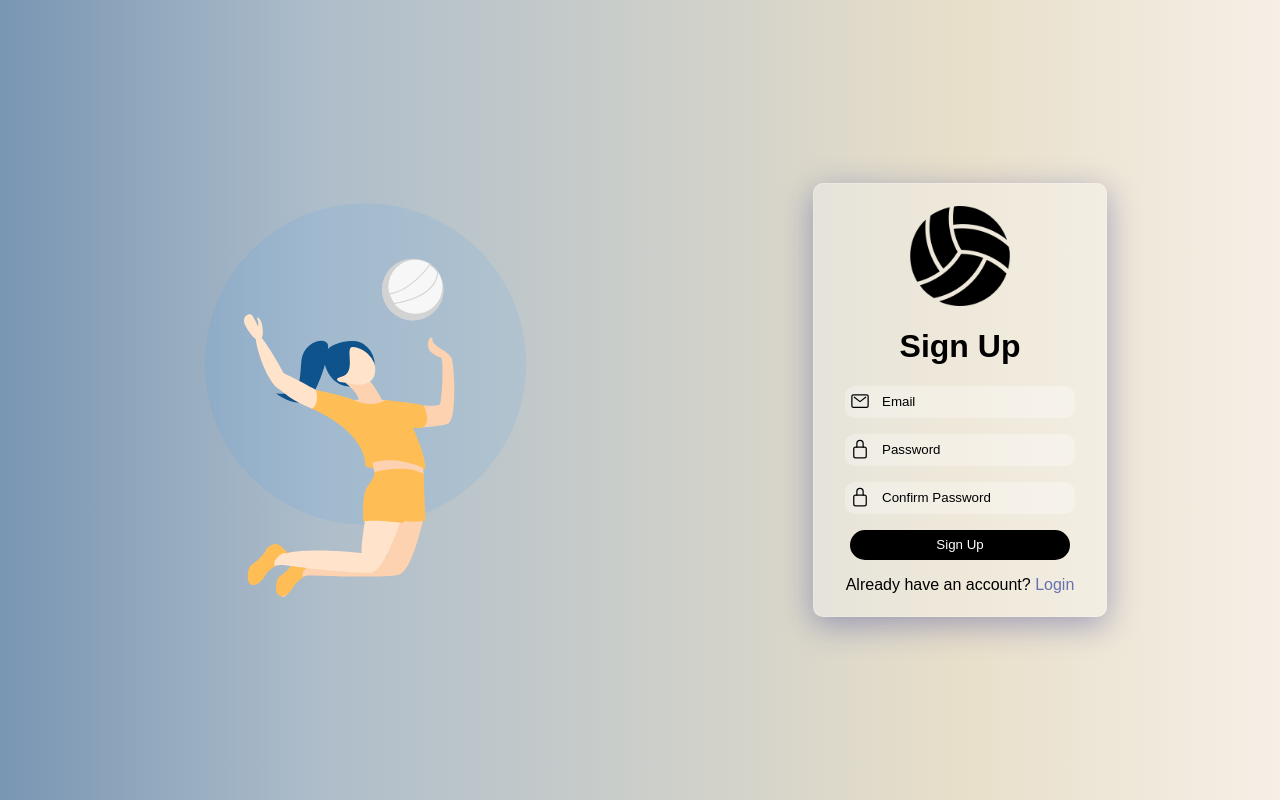
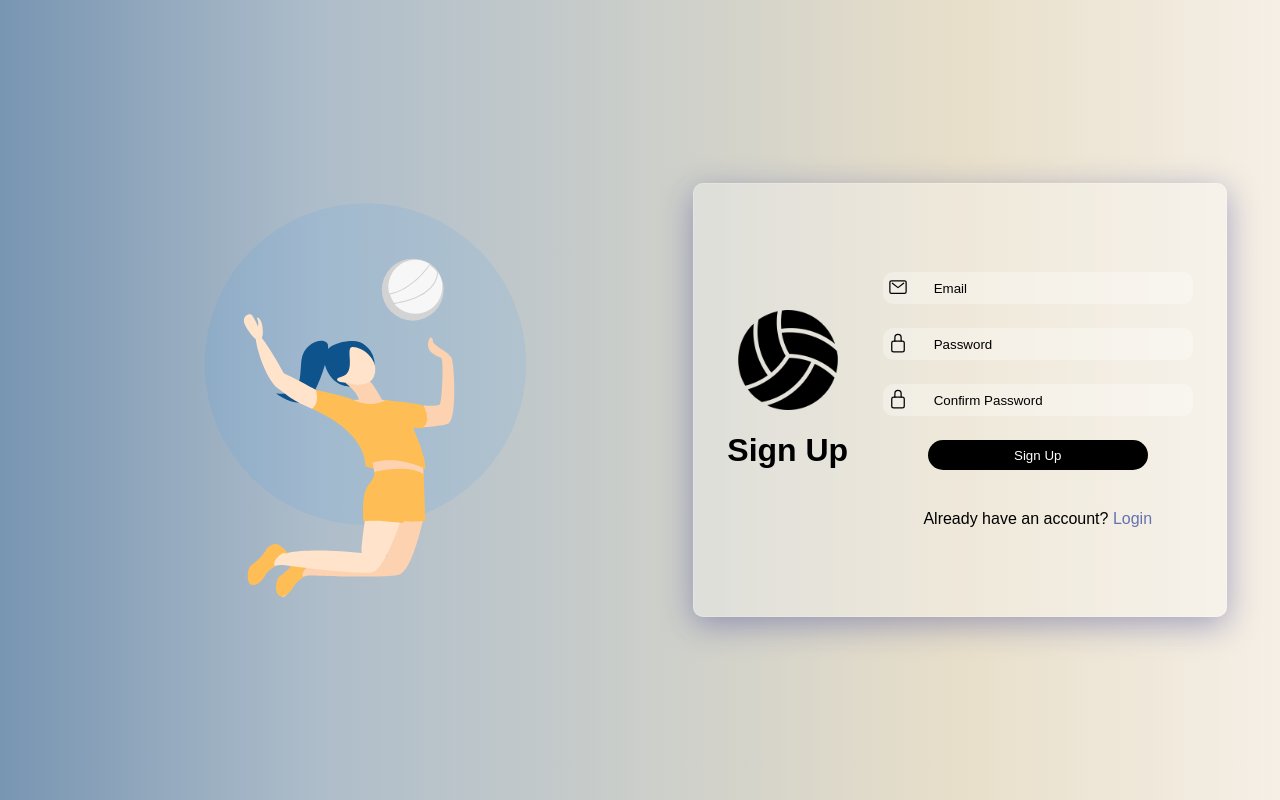
Before and after one commit to gennhonglin/capstone-client, a React (Create React App) app: page /signup in a window 1280 px wide. Built offline with nearby package versions, Linux system fonts and the light colour scheme.

Commit message:
Finished Building the Responsive Side to the login and sign up page

```diff
--- a/src/Pages/Login/Login.js
+++ b/src/Pages/Login/Login.js
@@ -24,7 +24,7 @@ function Login() {
 
         axios.post('http://localhost:8080/player/login', loginUser)
             .then((response) => {
-            if(response.status === 201) {
+                if (response.status === 201) {
                     sessionStorage.setItem('token', response.data);
                     sessionStorage.setItem('image', false);
                     navigate("/Homepage");
@@ -47,11 +47,13 @@ function Login() {
     return (
         <div className="login__page">
             <div className="login__page-image">
-                <img className="login__page-image__svg" alt="volleyball-login" src={LoginSVG}/>
+                <img className="login__page-image__svg" alt="volleyball-login" src={LoginSVG} />
             </div>
             <div className="login__page-container">
-                <img alt="Volleyball-Icon" className="login__page-container__img" src={Volleyball} />
-                <h1 className="login__page-container__title">Sign In</h1>
+                <div className="login__page-container-header">
+                    <img alt="Volleyball-Icon" className="login__page-container-header__img" src={Volleyball} />
+                    <h1 className="login__page-container-header__title">Sign In</h1>
+                </div>
                 <form onSubmit={loginUser} className="login__page-container__form" ref={form} >
                     <div className="login__page-container__form-item">
                         <img src={Email} alt="Email Icon" className="login__page-container__form-item-img" />
@@ -64,11 +66,12 @@ function Login() {
                     <div className="login__page-container__form__sign-in">
                         <button type="submit" className="login__page-container__form__sign-in__button">Sign in</button>
                     </div>
+
+                    <div className="login__page-container__form__footer">
+                        <span>Don't have an account? <Link className="login__page-container__form__footer-login" to={"/signup"}>Create an Account</Link></span>
+                        <span>Continue as <Link onClick={guestUser} className="login__page-container__form__footer-guest" to={"/homepage"}>Guest</Link></span>
+                    </div>
                 </form>
-                <div className="login__page-container__footer">
-                    <span>Don't have an account? <Link className="login__page-container__footer-login" to={"/signup"}>Create an Account</Link></span>
-                    <span>Continue as <Link onClick={guestUser} className="login__page-container__footer-guest" to={"/homepage"}>Guest</Link></span>
-                </div>
             </div>
         </div>
     );
--- a/src/Pages/Login/Login.scss
+++ b/src/Pages/Login/Login.scss
@@ -52,15 +52,30 @@
             transform: translateY(0);
         }
 
+        @include responsive.desktop {
+            width: 500px;
+            flex-direction: row;
+            justify-content: space-around;
+        }
+
+        &-header {
+            display: flex;
+            flex-direction: column;
+            align-items: center;
             &__img {
-            height: 6.25rem ;
+                height: 6.25rem;
                 width: 6.25rem;
+            }
         }
 
         &__form {
             display: flex;
             flex-direction: column;
             gap: 1rem;
+
+            @include responsive.desktop {
+                gap: 1.5rem;
+            }
 
             &-item {
                 width: 13.75rem;
@@ -69,6 +84,11 @@
                 background-color: rgba( 255, 255, 255, 0.3 );
                 display: flex;
                 gap: .625rem;
+
+                @include responsive.desktop {
+                    gap: 1.5rem;
+                    width: 18.75rem;
+                }
 
                 &-img {
                     height: 1.25rem;
@@ -116,7 +136,6 @@
                     padding: .3125rem
                 }
             }
-        }
 
             &__footer {
                 padding-top: 1rem;
@@ -135,3 +154,4 @@
             }
         }
     }
+}
--- a/src/Pages/Signup/Signup.js
+++ b/src/Pages/Signup/Signup.js
@@ -37,10 +37,10 @@ function Signup() {
                 <img className="signup-image__svg" alt="volleyball-login" src={LoginSVG} />
             </div>
             <div className="signup__container">
-                <img src={Volleyball} alt="volleyball icon" className="signup__container-img" />
-
-                <h1 className="signup__container-title">Sign Up</h1>
-
+                <div className="signup__container-header">
+                    <img src={Volleyball} alt="volleyball icon" className="signup__container-header__img" />
+                    <h1 className="signup__container-header-title">Sign Up</h1>
+                </div>
                 <form onSubmit={newUser} className="signup__container__form" ref={form}>
                     <div className="signup__container__form-item">
                         <img src={Email} alt="Email Icon" className="signup__container__form-item-img" />
@@ -57,11 +57,12 @@ function Signup() {
                     <div className="signup__page-container__form__sign-up">
                         <button type="submit" className="signup__container__form__sign-up__button">Sign Up</button>
                     </div>
+                    <div className="signup__container__form__footer">
+                        <span>Already have an account? <Link className="signup__container__form__footer-login" to={"/login"}>Login</Link></span>
+                    </div>
                 </form>
 
-                <div className="signup__container__footer">
-                    <span>Already have an account? <Link className="signup__container__footer-login" to={"/login"}>Login</Link></span>
-                </div>
+
             </div>
         </div>
     )
--- a/src/Pages/Signup/Signup.scss
+++ b/src/Pages/Signup/Signup.scss
@@ -52,15 +52,31 @@
             transform: translateY(0);
         }
 
-        &-img {
-            height: 6.25rem ;
+        @include responsive.desktop {
+            width: 500px;
+            flex-direction: row;
+            justify-content: space-around;
+        }
+
+        &-header {
+            display: flex;
+            flex-direction: column;
+            align-items: center;
+            &__img {
+                height: 6.25rem;
                 width: 6.25rem;
+            }
         }
 
         &__form {
             display: flex;
             flex-direction: column;
             gap: 1rem;
+
+            @include responsive.desktop {
+                gap: 1.5rem;
+            }
+
             &-item {
                 width: 13.75rem;
                 padding: .3125rem;
@@ -68,6 +84,11 @@
                 background-color: rgba( 255, 255, 255, 0.3 );
                 display: flex;
                 gap: .625rem;
+
+                @include responsive.desktop {
+                    gap: 1.5rem;
+                    width: 18.75rem;
+                }
 
                 &-img {
                     height: 1.25rem;
@@ -132,7 +153,6 @@
                     padding: .3125rem
                 }
             }
-        }
 
             &__footer {
                 padding-top: 1rem;
@@ -141,6 +161,8 @@
                     color: #6571b0;
                 }
             }
+        }
+
 
     }
 
```
Lines whose indentation alone changed are shown as unchanged.
